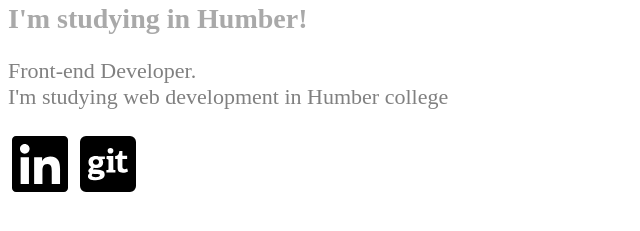
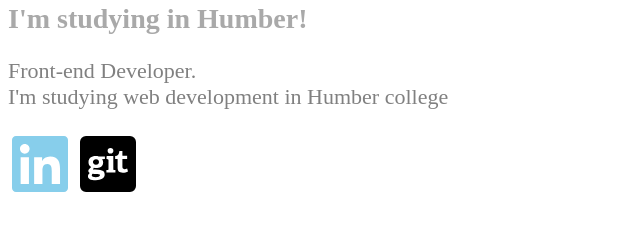
Before and after one commit to jshawn0916/deployment, a plain HTML site: page index.html in a window 1280 px wide. Shown: the part 79-310 px from the top of the page, without its empty margins (0-640 px from the left). Drawn offline with Linux system fonts and the light colour scheme.

Commit message:
Update index.html

```diff
--- a/index.html
+++ b/index.html
@@ -32,7 +32,7 @@
     <h2>I'm studying in Humber!</h2>
     <p>Front-end Developer.<br/>I'm studying web development in Humber college</p>
     <span class="img">
-        <svg xmlns="http://www.w3.org/2000/svg" viewBox="0 0 448 512"><!--! Font Awesome Pro 6.4.2 by @fontawesome - https://fontawesome.com License - https://fontawesome.com/license (Commercial License) Copyright 2023 Fonticons, Inc. --><path d="M416 32H31.9C14.3 32 0 46.5 0 64.3v383.4C0 465.5 14.3 480 31.9 480H416c17.6 0 32-14.5 32-32.3V64.3c0-17.8-14.4-32.3-32-32.3zM135.4 416H69V202.2h66.5V416zm-33.2-243c-21.3 0-38.5-17.3-38.5-38.5S80.9 96 102.2 96c21.2 0 38.5 17.3 38.5 38.5 0 21.3-17.2 38.5-38.5 38.5zm282.1 243h-66.4V312c0-24.8-.5-56.7-34.5-56.7-34.6 0-39.9 27-39.9 54.9V416h-66.4V202.2h63.7v29.2h.9c8.9-16.8 30.6-34.5 62.9-34.5 67.2 0 79.7 44.3 79.7 101.9V416z"/></svg>
+        <svg xmlns="http://www.w3.org/2000/svg" viewBox="0 0 448 512" fill="skyblue"><!--! Font Awesome Pro 6.4.2 by @fontawesome - https://fontawesome.com License - https://fontawesome.com/license (Commercial License) Copyright 2023 Fonticons, Inc. --><path d="M416 32H31.9C14.3 32 0 46.5 0 64.3v383.4C0 465.5 14.3 480 31.9 480H416c17.6 0 32-14.5 32-32.3V64.3c0-17.8-14.4-32.3-32-32.3zM135.4 416H69V202.2h66.5V416zm-33.2-243c-21.3 0-38.5-17.3-38.5-38.5S80.9 96 102.2 96c21.2 0 38.5 17.3 38.5 38.5 0 21.3-17.2 38.5-38.5 38.5zm282.1 243h-66.4V312c0-24.8-.5-56.7-34.5-56.7-34.6 0-39.9 27-39.9 54.9V416h-66.4V202.2h63.7v29.2h.9c8.9-16.8 30.6-34.5 62.9-34.5 67.2 0 79.7 44.3 79.7 101.9V416z"/></svg>
     </span>
     <span class="img">
         <svg xmlns="http://www.w3.org/2000/svg" viewBox="0 0 448 512"><!--! Font Awesome Pro 6.4.2 by @fontawesome - https://fontawesome.com License - https://fontawesome.com/license (Commercial License) Copyright 2023 Fonticons, Inc. --><path d="M100.59 334.24c48.57 3.31 58.95 2.11 58.95 11.94 0 20-65.55 20.06-65.55 1.52.01-5.09 3.29-9.4 6.6-13.46zm27.95-116.64c-32.29 0-33.75 44.47-.75 44.47 32.51 0 31.71-44.47.75-44.47zM448 80v352a48 48 0 0 1-48 48H48a48 48 0 0 1-48-48V80a48 48 0 0 1 48-48h352a48 48 0 0 1 48 48zm-227 69.31c0 14.49 8.38 22.88 22.86 22.88 14.74 0 23.13-8.39 23.13-22.88S258.62 127 243.88 127c-14.48 0-22.88 7.84-22.88 22.31zM199.18 195h-49.55c-25-6.55-81.56-4.85-81.56 46.75 0 18.8 9.4 32 21.85 38.11C74.23 294.23 66.8 301 66.8 310.6c0 6.87 2.79 13.22 11.18 16.76-8.9 8.4-14 14.48-14 25.92C64 373.35 81.53 385 127.52 385c44.22 0 69.87-16.51 69.87-45.73 0-36.67-28.23-35.32-94.77-39.38l8.38-13.43c17 4.74 74.19 6.23 74.19-42.43 0-11.69-4.83-19.82-9.4-25.67l23.38-1.78zm84.34 109.84l-13-1.78c-3.82-.51-4.07-1-4.07-5.09V192.52h-52.6l-2.79 20.57c15.75 5.55 17 4.86 17 10.17V298c0 5.62-.31 4.58-17 6.87v20.06h72.42zM384 315l-6.87-22.37c-40.93 15.37-37.85-12.41-37.85-16.73v-60.72h37.85v-25.41h-35.82c-2.87 0-2 2.52-2-38.63h-24.18c-2.79 27.7-11.68 38.88-34 41.42v22.62c20.47 0 19.82-.85 19.82 2.54v66.57c0 28.72 11.43 40.91 41.67 40.91 14.45 0 30.45-4.83 41.38-10.2z"/></svg>
```
